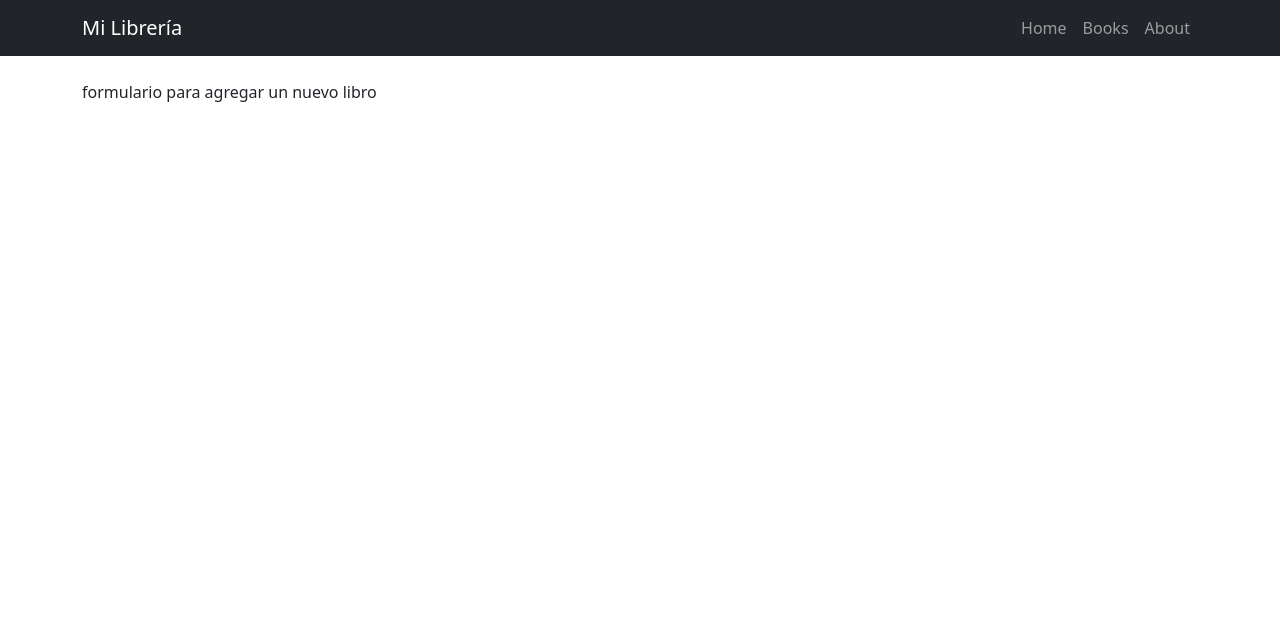
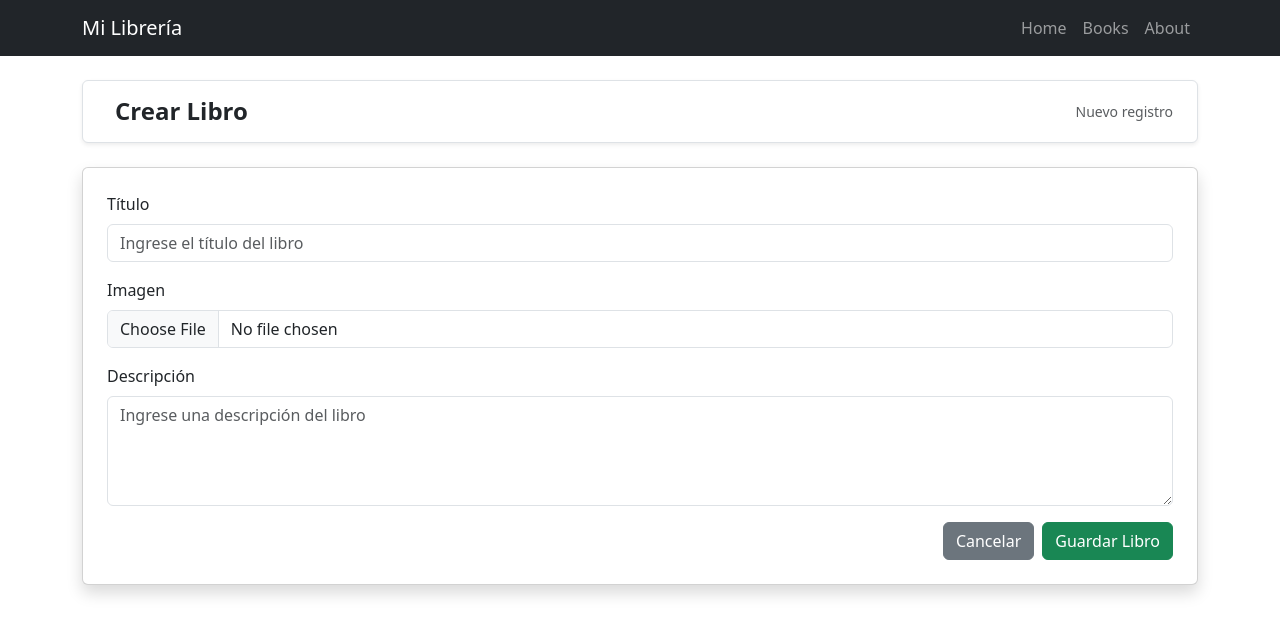
Before and after one commit to abraham1405/library, a Django app: page /books/create in a window 1280 px wide. Shown: the top 635 px of the page. Run offline with Django 5.2, Linux system fonts and the light colour scheme.

Commit message:
formulario

```diff
--- a/ajdev/library/templates/books/create.html
+++ b/ajdev/library/templates/books/create.html
@@ -3,5 +3,11 @@
 {% block title %} Agregar Libro {% endblock %}
 
 {% block content %}
-    formulario para agregar un nuevo libro
+<div class="py-3 px-4 mb-4 bg-white border rounded shadow-sm d-flex justify-content-between align-items-center">
+    <h4 class="mb-0 text-dark fw-bold">
+        <i class="bi bi-book-half me-2"></i>Crear Libro
+    </h4>
+    <small class="text-muted fw-light italic">Nuevo registro</small>
+</div>
+    {% include "books/from.html" %}
 {% endblock %}
--- a/ajdev/library/templates/books/from.html
+++ b/ajdev/library/templates/books/from.html
@@ -0,0 +1,43 @@
+<form enctype="multipart/form-data" method="post" class="card shadow p-4">
+
+    {% csrf_token %}
+
+    <div class="mb-3">
+        <label for="titulo" class="form-label">Título</label>
+        <input type="text"
+               class="form-control"
+               id="titulo"
+               name="titulo"
+               placeholder="Ingrese el título del libro"
+               required>
+    </div>
+
+    <div class="mb-3">
+        <label for="imagen" class="form-label">Imagen</label>
+        <input type="file"
+               class="form-control"
+               id="imagen"
+               name="imagen"
+               accept="image/*">
+    </div>
+
+    <div class="mb-3">
+        <label for="descripcion" class="form-label">Descripción</label>
+        <textarea class="form-control"
+                  id="descripcion"
+                  name="descripcion"
+                  rows="4"
+                  placeholder="Ingrese una descripción del libro"
+                  required></textarea>
+    </div>
+
+    <div class="d-flex justify-content-end gap-2">
+        <a href="{% url 'books' %}" class="btn btn-secondary">
+            Cancelar
+        </a>
+        <button type="submit" class="btn btn-success">
+            Guardar Libro
+        </button>
+    </div>
+
+</form>
--- a/ajdev/library/templates/books/index.html
+++ b/ajdev/library/templates/books/index.html
@@ -51,7 +51,7 @@
                             <td>{{ libro.imagen }}</td>
                             <td>{{ libro.descripcion }}</td>
                             <td class="text-end">
-                                <a href="#" class="btn btn-sm btn-warning">Editar</a>
+                                <a href="{% url 'update' %}" class="btn btn-sm btn-warning">Editar</a>
                                 <a href="#" class="btn btn-sm btn-danger">Borrar</a>
                             </td>
                         </tr>
--- a/ajdev/library/urls.py
+++ b/ajdev/library/urls.py
@@ -6,4 +6,5 @@ urlpatterns = [
     path('about', views.about, name='about'),
     path('books', views.books, name='books'),
     path('books/create', views.create, name='create'),
+    path('books/update', views.update, name='update'),
 ]
--- a/ajdev/library/views.py
+++ b/ajdev/library/views.py
@@ -15,3 +15,6 @@ def books(request):
 
 def create(request):
     return render(request, 'books/create.html')
+
+def update(request):
+    return render(request, 'books/update.html')
```
Also changed, not shown: ajdev/library/templates/books/update.html (+7 -1 lines).
